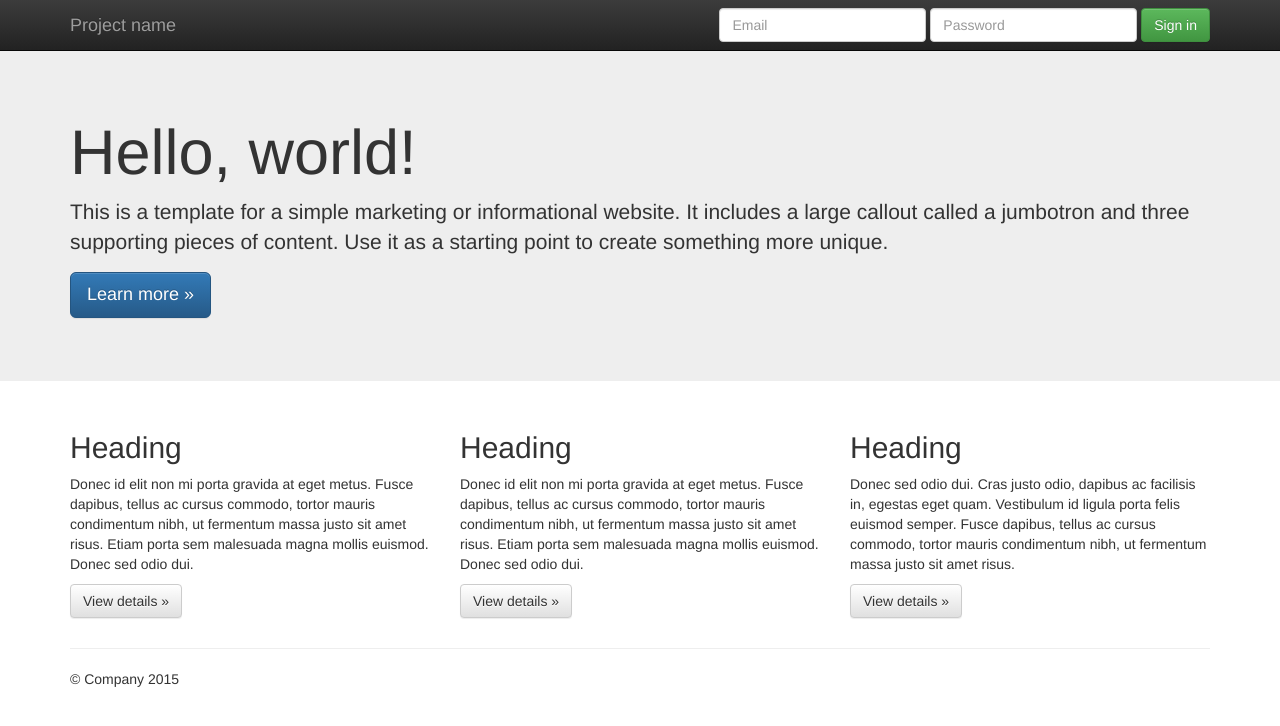
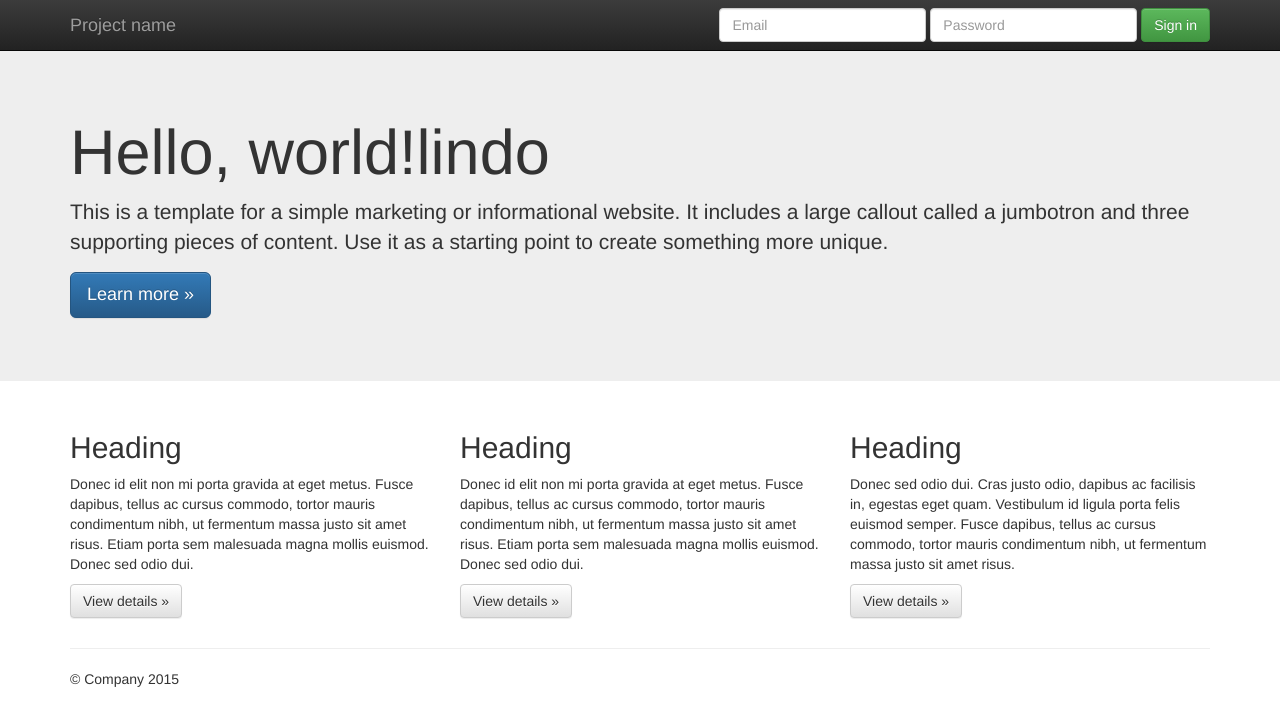
Before and after one commit to danilomarcich/Trabajo2, a plain HTML site: page index.html in a window 1280 px wide. Drawn offline with nearby package versions, Linux system fonts and the light colour scheme; a script that the page names is missing.

Commit message:
Se modifica el archivo index

```diff
--- a/index.html
+++ b/index.html
@@ -55,7 +55,7 @@
     <!-- Main jumbotron for a primary marketing message or call to action -->
     <div class="jumbotron">
       <div class="container">
-        <h1>Hello, world!</h1>
+        <h1>Hello, world!lindo </h1>
         <p>This is a template for a simple marketing or informational website. It includes a large callout called a jumbotron and three supporting pieces of content. Use it as a starting point to create something more unique.</p>
         <p><a class="btn btn-primary btn-lg" href="#" role="button">Learn more &raquo;</a></p>
       </div>
```
